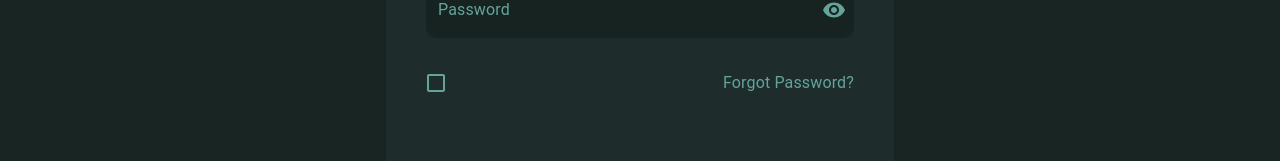
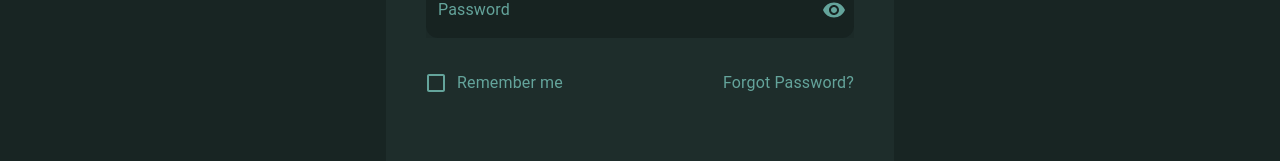
Before and after one commit to plant-live/plant-live-app, a Next.js app: page /signin in a window 1280 px wide. Shown: the part 508-669 px from the top of the page. Built offline with nearby package versions, Linux system fonts and the light colour scheme.

Commit message:
feat: passing props

```diff
--- a/src/shared/pages/LoginPage/index.tsx
+++ b/src/shared/pages/LoginPage/index.tsx
@@ -8,7 +8,7 @@ import { CustomLoginSingUpComponent as LoginBody } from '@/shared/components/Cus
 const LoginPage: ILoginPage = () => {
   return (
     <StyledLoginWrapper>
-      <LoginBody />
+      <LoginBody checkboxText='Remember me' />
       <Footer />
     </StyledLoginWrapper>
   );
```
